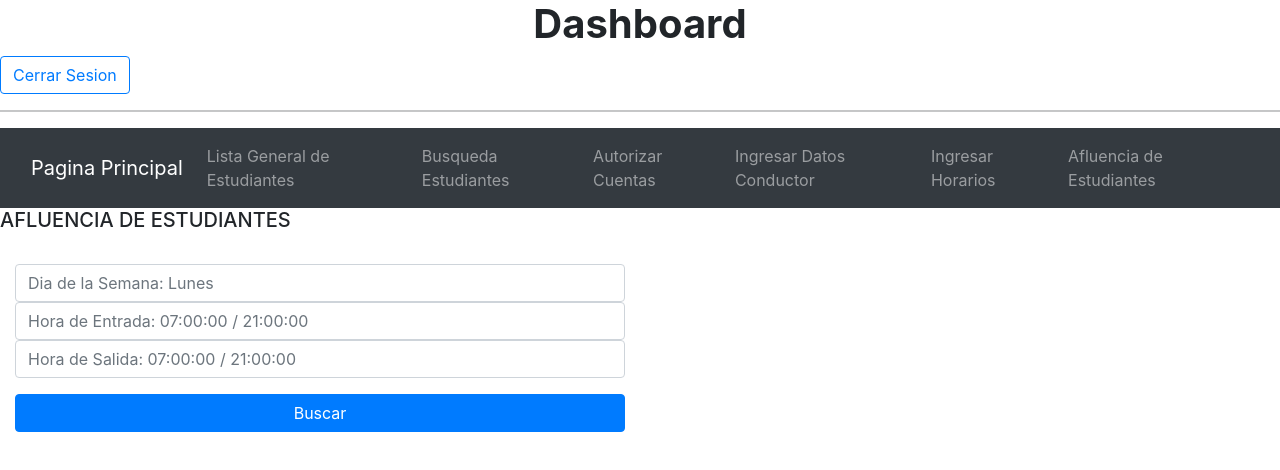
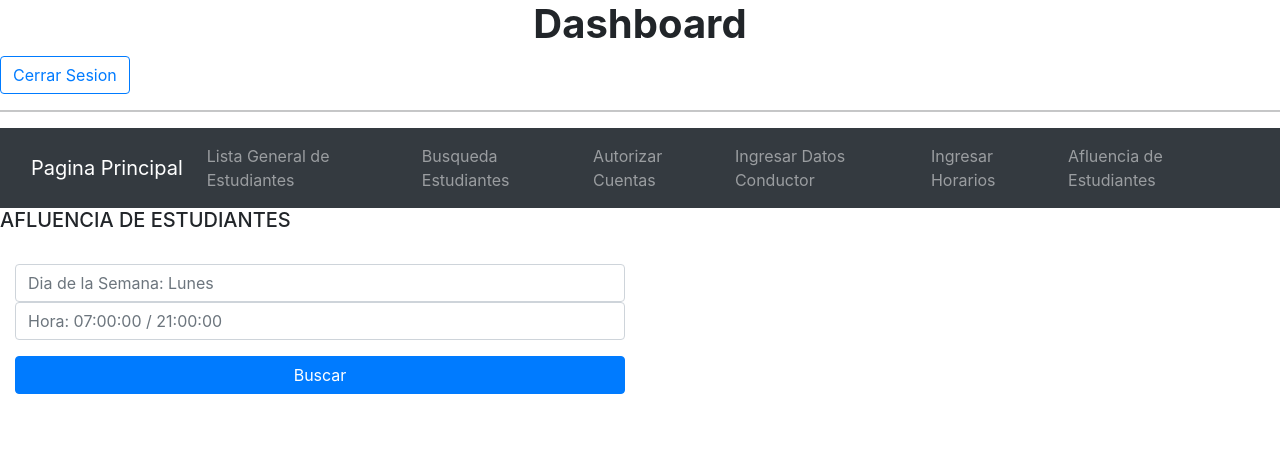
Before and after one commit to CristianBT/webserv, a React (Create React App) app: page /admin/afluencia in a window 1280 px wide. Shown: the top 470 px of the page. Built offline with nearby package versions, Linux system fonts and the light colour scheme; sample sign-in values are in the browser's storage.

Commit message:
modificacion Ingreso datosconductor y afluencia

```diff
--- a/src/paginas/Dashboard/afluencia.js
+++ b/src/paginas/Dashboard/afluencia.js
@@ -48,8 +48,8 @@ class Afluencia extends Component {
                             <FormGroup>
 
                                 <Input type="text" id="dia" onChange={e=> this.dia =e.target.value} placeholder="Dia de la Semana: Lunes"/>
-                                <Input type="text" id="entrada" onChange={e=> this.entrada =e.target.value} placeholder="Hora de Entrada: 07:00:00 / 21:00:00"/>
-                                <Input type="text" id="salida" onChange={e=> this.salida =e.target.value} placeholder="Hora de Salida: 07:00:00 / 21:00:00"/>
+                                <Input type="text" id="Hora" onChange={e=> this.entrada =e.target.value} placeholder="Hora: 07:00:00 / 21:00:00"/>
+
                             </FormGroup>
                             <Button color="primary" block  onClick={this.post}>Buscar</Button>
                         </Form>
```
